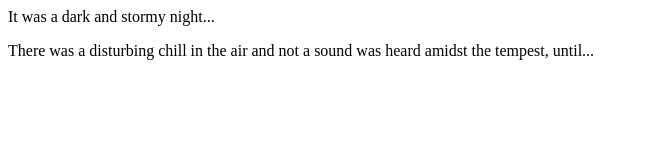
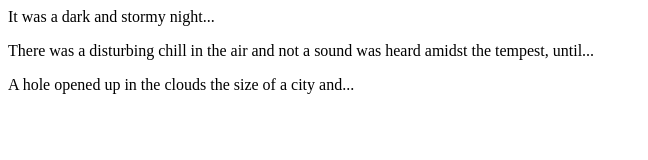
Before and after one commit to DrewS97/Fireside-Story, a plain HTML site: page index.html in a window 1280 px wide. Shown: the whole page, without its empty margins (0-648 px from the left). Drawn offline with Linux system fonts and the light colour scheme.

Commit message:
add third line to story

```diff
--- a/index.html
+++ b/index.html
@@ -2,5 +2,6 @@
   <body>
     <p>It was a dark and stormy night...</p>
     <p>There was a disturbing chill in the air and not a sound was heard amidst the tempest, until...</p>
+    <p>A hole opened up in the clouds the size of a city and...</p>
   </body>
 </html>
```
